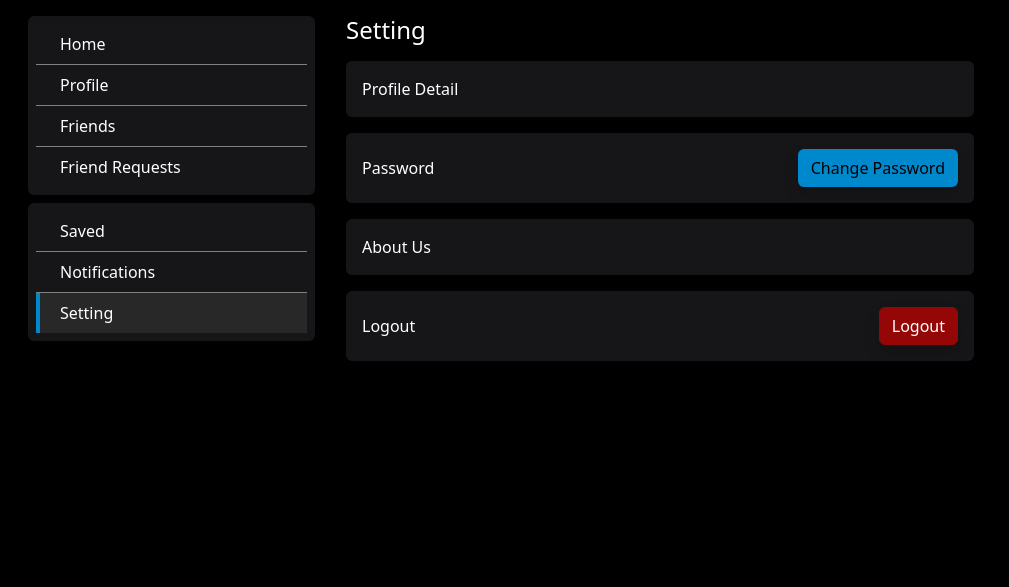
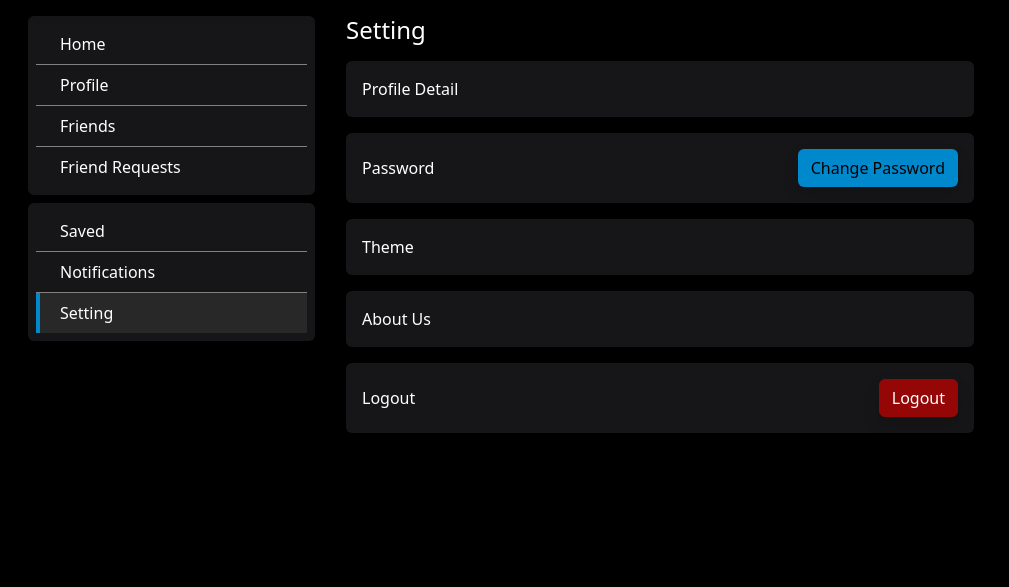
Before and after one commit to coderAung/illuminati-main, a Java web app: page /setting in a window 1280 px wide. Shown: the part 58-645 px from the top of the page, without its empty margins (0-1009 px from the left). Run offline with Tomcat 11, a stand-in JSP engine, Linux system fonts and the light colour scheme; some libraries are stand-ins or nearby versions.

Commit message:
finish ui theme

```diff
--- a/social-app/src/main/webapp/view/setting.jsp
+++ b/social-app/src/main/webapp/view/setting.jsp
@@ -37,6 +37,9 @@
 						<button type="button" data-bs-toggle="modal" data-bs-target="#change-password" class="btn change-password-btn shadow">Change Password</button>
 					</div>
 					<div class="bg-card setting-div rounded p-3 mb-3">
+						<span>Theme</span>
+					</div>
+					<div class="bg-card setting-div rounded p-3 mb-3">
 						<span>About Us</span>
 					</div>
 					<div class="bg-card setting-div rounded p-3 d-flex align-items-center justify-content-between">
```
